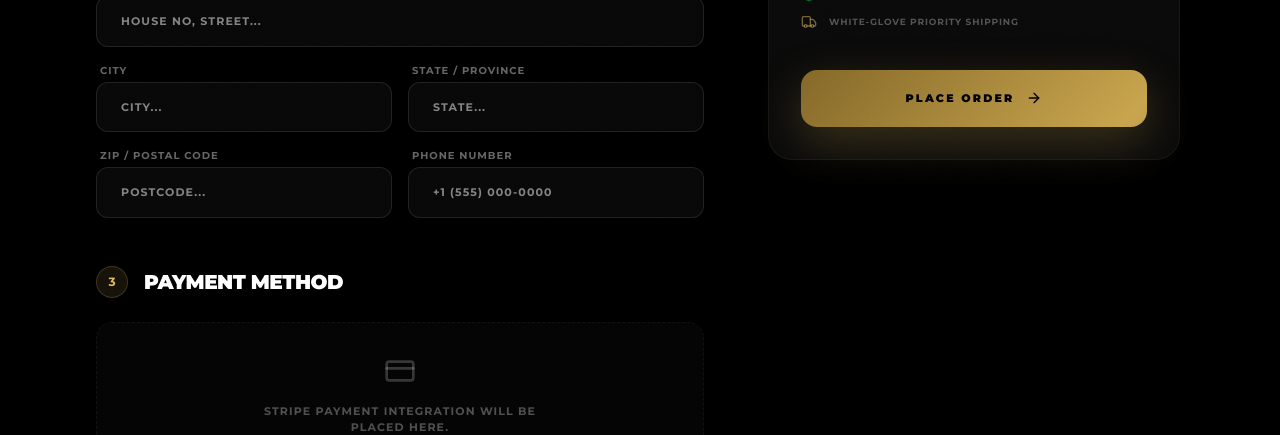
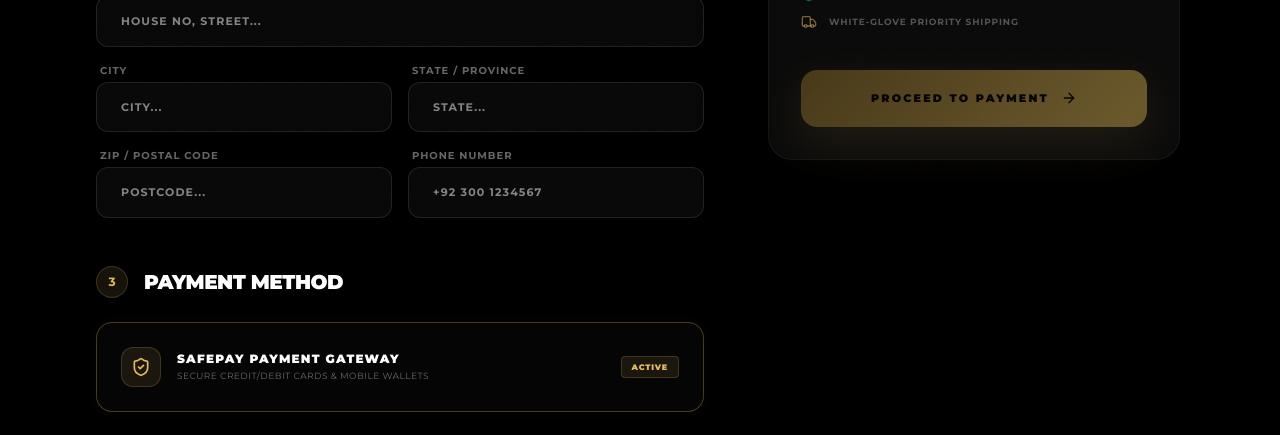
Before and after one commit to mhazmatjunior/lizam-Website, a Next.js app: page /checkout in a window 1280 px wide. Shown: the part 517-952 px from the top of the page. Built offline with nearby package versions, Linux system fonts and the light colour scheme; no server answers; the database is empty; a web font is replaced by a local one.

Commit message:
feat: integrate checkout page with database orders logging and secure Safepay checkout redirect

```diff
--- a/src/app/checkout/page.tsx
+++ b/src/app/checkout/page.tsx
@@ -5,7 +5,7 @@ import Link from "next/link";
 import Image from "next/image";
 import { motion } from "framer-motion";
 import { useRouter } from "next/navigation";
-import { ChevronLeft, ShoppingBag, ShieldCheck, Truck, CreditCard, ArrowRight } from "lucide-react";
+import { ChevronLeft, ShoppingBag, ShieldCheck, Truck, CreditCard, ArrowRight, Loader2, Lock } from "lucide-react";
 import { useCart } from "@/context/CartContext";
 import { useProducts } from "@/context/ProductContext";
 
@@ -13,6 +13,8 @@ export default function CheckoutPage() {
   const router = useRouter();
   const { cart, subtotal, clearCart } = useCart();
   const { decrementStock } = useProducts();
+  const [isSubmitting, setIsSubmitting] = useState(false);
+  const [errors, setErrors] = useState<Record<string, string>>({});
   const [formData, setFormData] = useState({
     email: "",
     fullName: "",
@@ -20,28 +22,93 @@ export default function CheckoutPage() {
     city: "",
     state: "",
     zipCode: "",
-    country: "United States",
+    country: "Pakistan",
     phone: "",
   });
 
   const handleInputChange = (e: React.ChangeEvent<HTMLInputElement | HTMLSelectElement>) => {
     const { name, value } = e.target;
     setFormData((prev) => ({ ...prev, [name]: value }));
+    if (errors[name]) {
+      setErrors((prev) => {
+        const next = { ...prev };
+        delete next[name];
+        return next;
+      });
+    }
+  };
+
+  const validate = () => {
+    const newErrors: Record<string, string> = {};
+    if (!formData.fullName.trim()) newErrors.fullName = "Name is required";
+    if (!formData.email.trim() || !/\S+@\S+\.\S+/.test(formData.email)) newErrors.email = "Valid email is required";
+    if (!formData.phone.trim()) newErrors.phone = "Phone number is required";
+    if (!formData.address.trim()) newErrors.address = "Street address is required";
+    if (!formData.city.trim()) newErrors.city = "City is required";
+    if (!formData.state.trim()) newErrors.state = "State is required";
+    if (!formData.zipCode.trim()) newErrors.zipCode = "ZIP/Postal code is required";
+    setErrors(newErrors);
+    return Object.keys(newErrors).length === 0;
   };
 
   const handlePlaceOrder = async (e: React.FormEvent) => {
-    e.preventDefault();
+    if (e && e.preventDefault) e.preventDefault();
+    if (!validate()) return;
+    setIsSubmitting(true);
 
-    // 1. Decrement stock for each item in cart
-    cart.forEach(item => {
-      decrementStock(item.id, item.quantity);
-    });
+    try {
+      const fullAddress = `${formData.address}, ${formData.city}, ${formData.state}, ${formData.zipCode}, ${formData.country}`;
+      const productSummary = cart.map(item => `${item.name} x${item.quantity}`).join(', ');
 
-    // 2. Clear the cart
-    clearCart();
+      // 1. Create order in Database (Supabase)
+      const orderRes = await fetch('/api/orders', {
+        method: 'POST',
+        headers: { 'Content-Type': 'application/json' },
+        body: JSON.stringify({
+          name: formData.fullName,
+          email: formData.email,
+          phone: formData.phone,
+          address: fullAddress,
+          product: productSummary,
+          amount: subtotal,
+          currency: 'PKR',
+        }),
+      });
 
-    // 3. Redirect to success page
-    router.push("/checkout/success");
+      const orderData = await orderRes.json();
+      if (!orderData.success) throw new Error(orderData.error || 'Failed to save order');
+
+      const orderId = orderData.orderId;
+
+      // 2. Decrement stock in database for each item in cart
+      cart.forEach(item => {
+        decrementStock(item.id, item.quantity);
+      });
+
+      // 3. Create Safepay checkout session
+      const checkoutRes = await fetch('/api/checkout', {
+        method: 'POST',
+        headers: { 'Content-Type': 'application/json' },
+        body: JSON.stringify({
+          amount: subtotal,
+          currency: 'PKR',
+          orderId,
+        }),
+      });
+
+      const checkoutData = await checkoutRes.json();
+      if (!checkoutData.url) throw new Error(checkoutData.error || 'Failed to initialize payment');
+
+      // 4. Clear client cart
+      clearCart();
+
+      // 5. Redirect to Safepay Checkout URL
+      window.location.href = checkoutData.url;
+    } catch (err: any) {
+      console.error('❌ Checkout placement failed:', err.message);
+      alert(`Checkout failed: ${err.message}`);
+      setIsSubmitting(false);
+    }
   };
 
   return (
@@ -84,9 +151,10 @@ export default function CheckoutPage() {
                     value={formData.email}
                     onChange={handleInputChange}
                     placeholder="ENTER YOUR EMAIL..."
-                    className="w-full bg-white/[0.03] border border-white/10 rounded-xl py-4 px-6 text-[11px] uppercase font-bold tracking-widest focus:outline-none focus:border-gold/30 transition-all placeholder:text-white/20"
+                    className={`w-full bg-white/[0.03] border rounded-xl py-4 px-6 text-[11px] uppercase font-bold tracking-widest focus:outline-none focus:border-gold/30 transition-all placeholder:text-white/20 ${errors.email ? 'border-red-500/50' : 'border-white/10'}`}
                     required
                   />
+                  {errors.email && <span className="text-[9px] text-red-500 font-bold ml-1 block mt-1">{errors.email}</span>}
                 </div>
               </div>
             </section>
@@ -106,8 +174,9 @@ export default function CheckoutPage() {
                     value={formData.fullName}
                     onChange={handleInputChange}
                     placeholder="RECEIVER NAME..."
-                    className="w-full bg-white/[0.03] border border-white/10 rounded-xl py-4 px-6 text-[11px] uppercase font-bold tracking-widest focus:outline-none focus:border-gold/30 transition-all"
+                    className={`w-full bg-white/[0.03] border rounded-xl py-4 px-6 text-[11px] uppercase font-bold tracking-widest focus:outline-none focus:border-gold/30 transition-all ${errors.fullName ? 'border-red-500/50' : 'border-white/10'}`}
                   />
+                  {errors.fullName && <span className="text-[9px] text-red-500 font-bold ml-1 block mt-1">{errors.fullName}</span>}
                 </div>
                 <div className="md:col-span-2 space-y-2">
                   <label className="text-[10px] text-white/40 uppercase tracking-widest font-bold mb-1 block ml-1">Street Address</label>
@@ -117,8 +186,9 @@ export default function CheckoutPage() {
                     value={formData.address}
                     onChange={handleInputChange}
                     placeholder="HOUSE NO, STREET..."
-                    className="w-full bg-white/[0.03] border border-white/10 rounded-xl py-4 px-6 text-[11px] uppercase font-bold tracking-widest focus:outline-none focus:border-gold/30 transition-all"
+                    className={`w-full bg-white/[0.03] border rounded-xl py-4 px-6 text-[11px] uppercase font-bold tracking-widest focus:outline-none focus:border-gold/30 transition-all ${errors.address ? 'border-red-500/50' : 'border-white/10'}`}
                   />
+                  {errors.address && <span className="text-[9px] text-red-500 font-bold ml-1 block mt-1">{errors.address}</span>}
                 </div>
                 <div className="space-y-2">
                   <label className="text-[10px] text-white/40 uppercase tracking-widest font-bold mb-1 block ml-1">City</label>
@@ -128,8 +198,9 @@ export default function CheckoutPage() {
                     value={formData.city}
                     onChange={handleInputChange}
                     placeholder="CITY..."
-                    className="w-full bg-white/[0.03] border border-white/10 rounded-xl py-4 px-6 text-[11px] uppercase font-bold tracking-widest focus:outline-none focus:border-gold/30 transition-all"
+                    className={`w-full bg-white/[0.03] border rounded-xl py-4 px-6 text-[11px] uppercase font-bold tracking-widest focus:outline-none focus:border-gold/30 transition-all ${errors.city ? 'border-red-500/50' : 'border-white/10'}`}
                   />
+                  {errors.city && <span className="text-[9px] text-red-500 font-bold ml-1 block mt-1">{errors.city}</span>}
                 </div>
                 <div className="space-y-2">
                   <label className="text-[10px] text-white/40 uppercase tracking-widest font-bold mb-1 block ml-1">State / Province</label>
@@ -139,8 +210,9 @@ export default function CheckoutPage() {
                     value={formData.state}
                     onChange={handleInputChange}
                     placeholder="STATE..."
-                    className="w-full bg-white/[0.03] border border-white/10 rounded-xl py-4 px-6 text-[11px] uppercase font-bold tracking-widest focus:outline-none focus:border-gold/30 transition-all"
+                    className={`w-full bg-white/[0.03] border rounded-xl py-4 px-6 text-[11px] uppercase font-bold tracking-widest focus:outline-none focus:border-gold/30 transition-all ${errors.state ? 'border-red-500/50' : 'border-white/10'}`}
                   />
+                  {errors.state && <span className="text-[9px] text-red-500 font-bold ml-1 block mt-1">{errors.state}</span>}
                 </div>
                 <div className="space-y-2">
                   <label className="text-[10px] text-white/40 uppercase tracking-widest font-bold mb-1 block ml-1">ZIP / Postal Code</label>
@@ -150,8 +222,9 @@ export default function CheckoutPage() {
                     value={formData.zipCode}
                     onChange={handleInputChange}
                     placeholder="POSTCODE..."
-                    className="w-full bg-white/[0.03] border border-white/10 rounded-xl py-4 px-6 text-[11px] uppercase font-bold tracking-widest focus:outline-none focus:border-gold/30 transition-all"
+                    className={`w-full bg-white/[0.03] border rounded-xl py-4 px-6 text-[11px] uppercase font-bold tracking-widest focus:outline-none focus:border-gold/30 transition-all ${errors.zipCode ? 'border-red-500/50' : 'border-white/10'}`}
                   />
+                  {errors.zipCode && <span className="text-[9px] text-red-500 font-bold ml-1 block mt-1">{errors.zipCode}</span>}
                 </div>
                 <div className="space-y-2">
                   <label className="text-[10px] text-white/40 uppercase tracking-widest font-bold mb-1 block ml-1">Phone Number</label>
@@ -160,25 +233,32 @@ export default function CheckoutPage() {
                     name="phone"
                     value={formData.phone}
                     onChange={handleInputChange}
-                    placeholder="+1 (555) 000-0000"
-                    className="w-full bg-white/[0.03] border border-white/10 rounded-xl py-4 px-6 text-[11px] uppercase font-bold tracking-widest focus:outline-none focus:border-gold/30 transition-all"
+                    placeholder="+92 300 1234567"
+                    className={`w-full bg-white/[0.03] border rounded-xl py-4 px-6 text-[11px] uppercase font-bold tracking-widest focus:outline-none focus:border-gold/30 transition-all ${errors.phone ? 'border-red-500/50' : 'border-white/10'}`}
                   />
+                  {errors.phone && <span className="text-[9px] text-red-500 font-bold ml-1 block mt-1">{errors.phone}</span>}
                 </div>
               </div>
             </section>
 
-            {/* Payment (Placeholder) */}
+            {/* Payment Gateway */}
             <section className="space-y-6">
               <div className="flex items-center gap-4">
                 <div className="w-8 h-8 rounded-full bg-gold/10 border border-gold/20 flex items-center justify-center text-gold text-xs font-bold">3</div>
                 <h2 className="text-xl font-black uppercase tracking-tight">Payment Method</h2>
               </div>
-              <div className="bg-white/[0.02] border border-white/5 rounded-2xl p-8 flex flex-col items-center justify-center gap-4 border-dashed relative">
-                <CreditCard className="w-8 h-8 text-white/20" />
-                <p className="text-[11px] uppercase tracking-widest font-bold text-white/30 text-center max-w-[280px]">
-                  Stripe Payment Integration will be placed here.
-                </p>
-                <div className="absolute inset-0 bg-gold/5 blur-3xl opacity-20 -z-10" />
+              <div className="bg-white/[0.02] border border-[#e2bb61]/30 rounded-2xl p-6 flex items-center justify-between relative shadow-[0_0_15px_rgba(226,187,97,0.03)]">
+                <div className="flex items-center gap-4">
+                  <div className="w-10 h-10 rounded-xl bg-[#e2bb61]/10 flex items-center justify-center border border-[#e2bb61]/20">
+                    <ShieldCheck className="w-5 h-5 text-[#e2bb61]" />
+                  </div>
+                  <div>
+                    <h4 className="text-xs font-black uppercase tracking-widest text-white">Safepay Payment Gateway</h4>
+                    <p className="text-[9px] uppercase tracking-wider text-white/40 mt-0.5">Secure Credit/Debit Cards & Mobile Wallets</p>
+                  </div>
+                </div>
+                <span className="text-[8px] font-black uppercase tracking-widest bg-[#e2bb61]/10 text-[#e2bb61] px-2.5 py-1 rounded border border-[#e2bb61]/20">Active</span>
+                <div className="absolute inset-0 bg-[#e2bb61]/5 blur-2xl opacity-10 -z-10" />
               </div>
             </section>
 
@@ -242,10 +322,20 @@ export default function CheckoutPage() {
 
               <button
                 onClick={handlePlaceOrder}
-                className="w-full btn-premium-gold py-5 rounded-2xl flex items-center justify-center gap-3 text-[11px] font-black uppercase tracking-[0.2em] mt-10 group shadow-[0_20px_40px_rgba(200, 164, 77,0.15)]"
+                disabled={isSubmitting || cart.length === 0}
+                className="w-full btn-premium-gold py-5 rounded-2xl flex items-center justify-center gap-3 text-[11px] font-black uppercase tracking-[0.2em] mt-10 group shadow-[0_20px_40px_rgba(200, 164, 77,0.15)] disabled:opacity-50 disabled:cursor-not-allowed"
               >
-                Place Order
-                <ArrowRight className="w-4 h-4 group-hover:translate-x-1 transition-transform" />
+                {isSubmitting ? (
+                  <>
+                    Processing Payment...
+                    <Loader2 className="w-4 h-4 animate-spin text-black" />
+                  </>
+                ) : (
+                  <>
+                    Proceed to Payment
+                    <ArrowRight className="w-4 h-4 group-hover:translate-x-1 transition-transform" />
+                  </>
+                )}
               </button>
             </div>
           </div>
```
